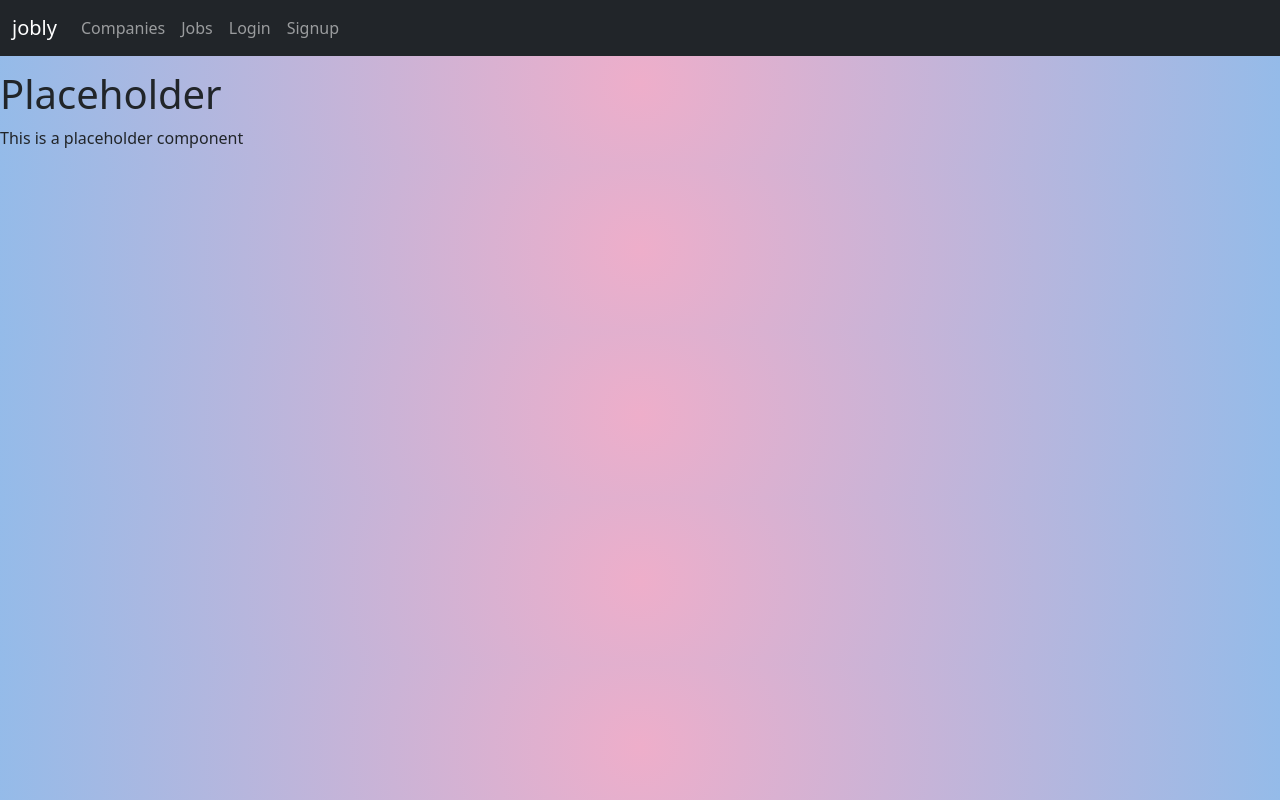
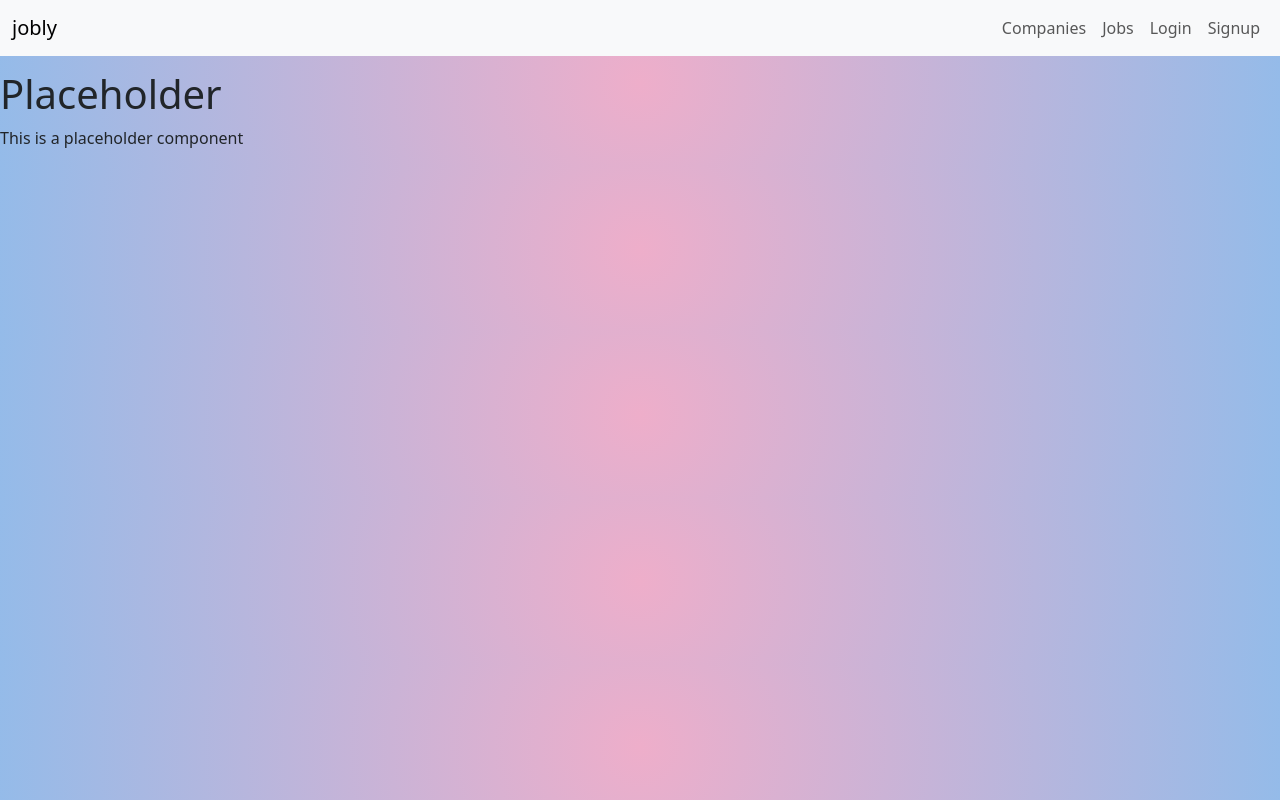
Before and after one commit to knox-dude/jobly-react, a React (Vite) app in the folder jobly-frontend/: page / in a window 1280 px wide. Built offline with nearby package versions, Linux system fonts and the light colour scheme.

Commit message:
style change

```diff
--- a/jobly-frontend/src/components/Navbar/NavBar.tsx
+++ b/jobly-frontend/src/components/Navbar/NavBar.tsx
@@ -16,9 +16,9 @@ type decodedToken = {iat: number, isAdmin: boolean, username: string}
 
 function NavBar() {
   const args = {
-    color: "dark",
-    light: false,
-    dark: true,
+    color: "light",
+    light: true,
+    dark: false,
     expand: "md",
     fixed: "top",
     toggle: "true",
@@ -82,7 +82,7 @@ function NavBar() {
         <NavbarBrand href="/">jobly</NavbarBrand>
         <NavbarToggler onClick={toggle} />
         <Collapse isOpen={isOpen} navbar onClick={() => setIsOpen(false)}>
-          <Nav className="me-auto" navbar>
+          <Nav className="ms-auto" navbar>
             <NavItem>
               <NavLink tag={Link} to="/companies/">
                 Companies
```
